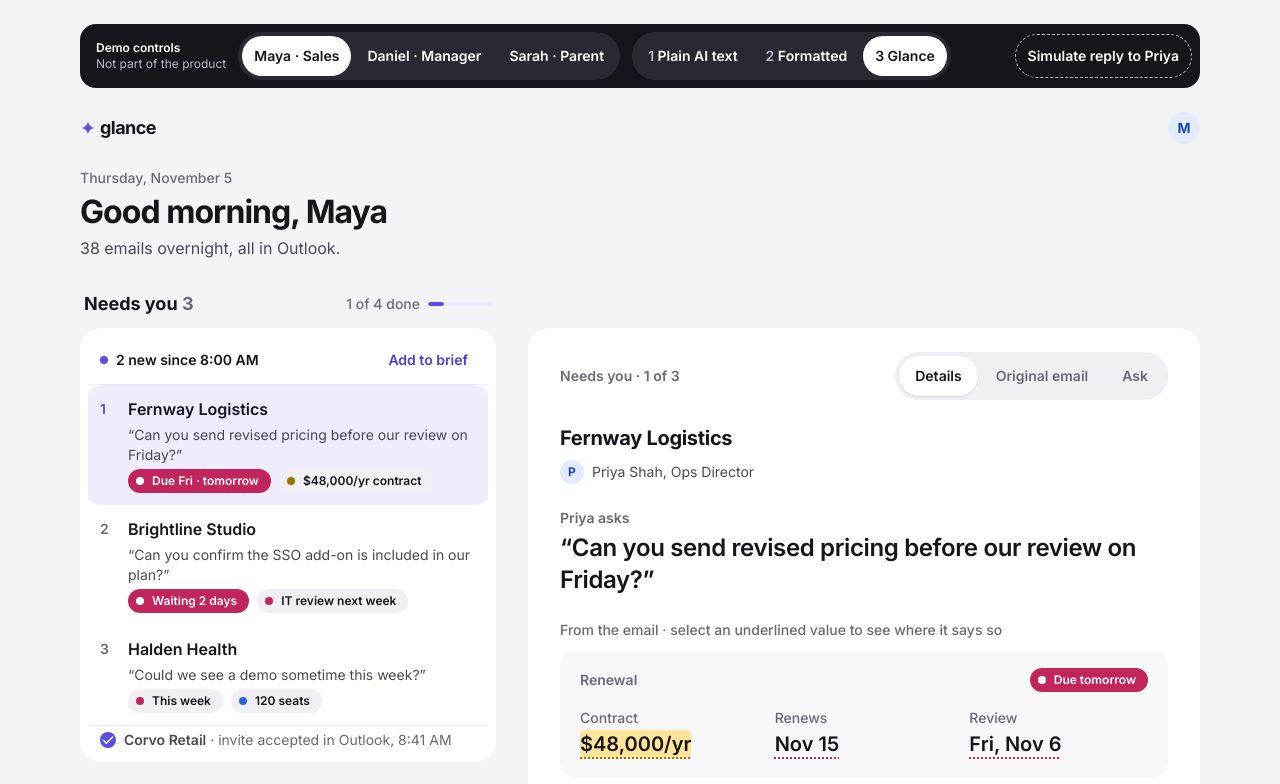
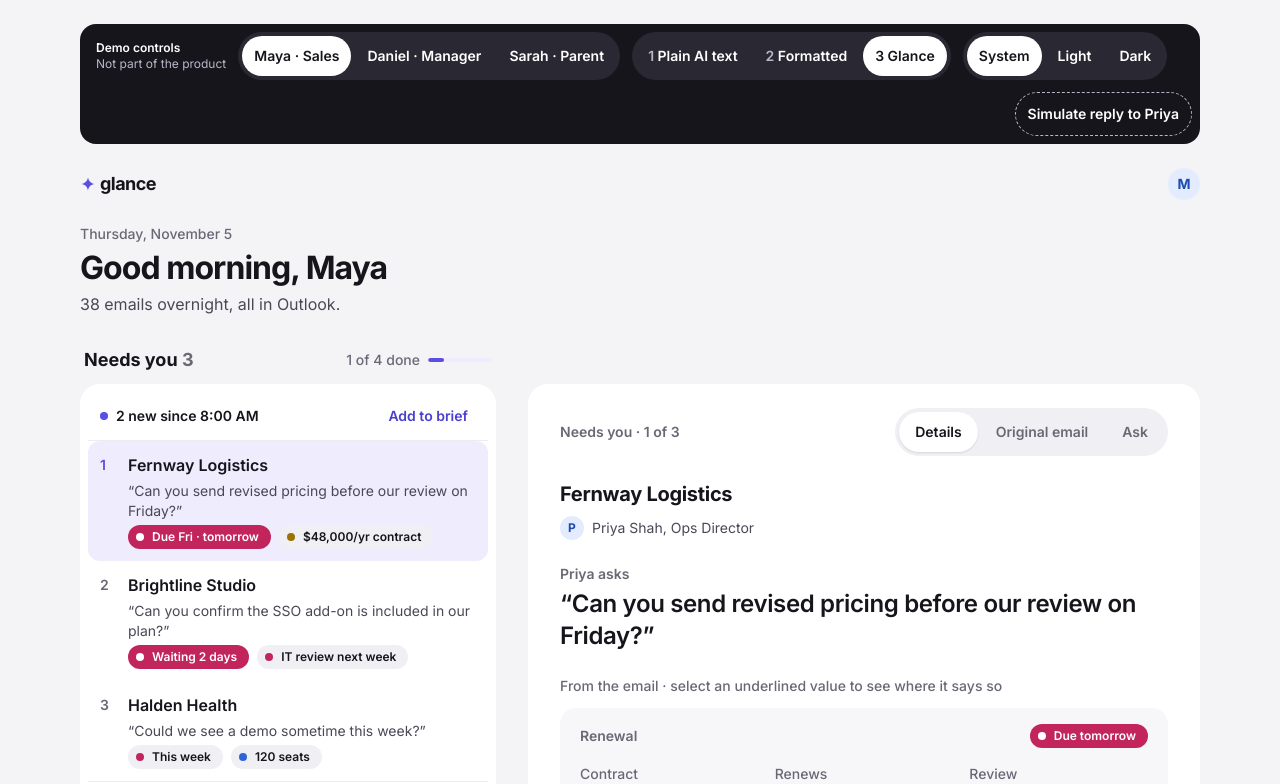
Before and after one commit to shuhaoshang/glance-mail, a React (Vite) app: page / in a window 1280 px wide. Shown: the top 784 px of the page. Built offline with nearby package versions, Linux system fonts and the light colour scheme.

Commit message:
feat: add persistent app theme preferences

```diff
--- a/src/demo/DemoApp.tsx
+++ b/src/demo/DemoApp.tsx
@@ -5,18 +5,21 @@ import { personaFromSearch } from '../app/briefData';
 import { getPersona, type PersonaId } from '../data';
 import { DemoBar } from './DemoBar';
 import { TextLevels } from './TextLevels';
+import type { ThemeControl } from './themePreference';
 
 export type DemoLevel = 1 | 2 | 3;
 interface DemoAppProps {
   initialPersonaId?: PersonaId;
   initialLevel?: DemoLevel;
   syncUrl?: boolean;
+  theme?: ThemeControl;
 }
 
 export function DemoApp({
   initialPersonaId,
   initialLevel = 3,
   syncUrl = false,
+  theme,
 }: DemoAppProps) {
   const [personaId, setPersonaId] = useState<PersonaId>(
     () =>
@@ -48,6 +51,7 @@ export function DemoApp({
       changePersona={changePersona}
       setLevel={setLevel}
       syncUrl={syncUrl}
+      theme={theme}
     />
   );
 }
@@ -57,12 +61,14 @@ function PersonaDemo({
   changePersona,
   setLevel,
   syncUrl,
+  theme,
 }: {
   personaId: PersonaId;
   level: DemoLevel;
   changePersona: (id: PersonaId) => void;
   setLevel: (level: DemoLevel) => void;
   syncUrl: boolean;
+  theme?: ThemeControl;
 }) {
   const session = useItemLifecycle(getPersona(personaId));
   return (
@@ -75,6 +81,7 @@ function PersonaDemo({
           if (next !== 3 && session.pending) session.settle(session.pending.id);
           setLevel(next);
         }}
+        theme={theme}
         simulation={{
           label: session.simulateLabel,
           disabled: session.simulateDisabled,
--- a/src/demo/DemoBar.module.css
+++ b/src/demo/DemoBar.module.css
@@ -96,18 +96,10 @@
   min-block-size: var(--size-touch);
   background: var(--color-demo-control);
 }
-.desktop .extra {
-  margin-inline-start: auto;
-}
 .phone .choice {
   flex: 1 0 auto;
   padding-inline: var(--space-8);
   white-space: nowrap;
-}
-.extra {
-  display: flex;
-  flex-wrap: wrap;
-  gap: var(--space-8);
 }
 @keyframes panelEnter {
   from {
--- a/src/demo/DemoBar.tsx
+++ b/src/demo/DemoBar.tsx
@@ -1,8 +1,9 @@
-import { useId, useRef, useState, type ReactNode } from 'react';
+import { useId, useRef, useState } from 'react';
 import type { PersonaId } from '../data';
 import { useDesktopLayout } from '../design-system/components/useDesktopLayout';
 import type { DemoLevel } from './DemoApp';
 import { usePhoneLabels } from './usePhoneLabels';
+import { themeOptions, type ThemeControl } from './themePreference';
 import styles from './DemoBar.module.css';
 
 interface DemoBarProps {
@@ -10,7 +11,7 @@ interface DemoBarProps {
   level: DemoLevel;
   onPersonaChange: (id: PersonaId) => void;
   onLevelChange: (level: DemoLevel) => void;
-  extraControls?: ReactNode;
+  theme?: ThemeControl;
   simulation?: { label: string; disabled: boolean; onClick: () => void };
 }
 const personas = [
@@ -29,7 +30,7 @@ export function DemoBar({
   level,
   onPersonaChange,
   onLevelChange,
-  extraControls,
+  theme,
   simulation,
 }: DemoBarProps) {
   const desktop = useDesktopLayout();
@@ -109,6 +110,25 @@ export function DemoBar({
                 </button>
               ))}
             </div>
+            {theme && (
+              <div
+                role="group"
+                aria-label="Demo theme"
+                className={styles.group}
+              >
+                {themeOptions.map(({ value, label }) => (
+                  <button
+                    key={value}
+                    type="button"
+                    aria-pressed={theme.value === value}
+                    className={styles.choice}
+                    onClick={() => theme.onChange(value)}
+                  >
+                    {label}
+                  </button>
+                ))}
+              </div>
+            )}
             {simulation && (
               <button
                 type="button"
@@ -119,9 +139,6 @@ export function DemoBar({
                 {simulation.label}
               </button>
             )}
-            {extraControls && (
-              <div className={styles.extra}>{extraControls}</div>
-            )}
           </div>
         )}
       </div>
--- /dev/null
+++ b/src/demo/GlanceDemo.tsx
@@ -0,0 +1,28 @@
+import { useState } from 'react';
+import { DemoApp } from './DemoApp';
+import {
+  applyThemePreference,
+  saveThemePreference,
+  type ThemePreference,
+} from './themePreference';
+
+export function GlanceDemo({
+  initialTheme,
+}: {
+  initialTheme: ThemePreference;
+}) {
+  const [theme, setTheme] = useState(initialTheme);
+  return (
+    <DemoApp
+      syncUrl
+      theme={{
+        value: theme,
+        onChange: (next) => {
+          applyThemePreference(next);
+          saveThemePreference(next);
+          setTheme(next);
+        },
+      }}
+    />
+  );
+}
--- /dev/null
+++ b/src/demo/themePreference.ts
@@ -0,0 +1,38 @@
+export const themeOptions = [
+  { value: 'system', label: 'System' },
+  { value: 'light', label: 'Light' },
+  { value: 'dark', label: 'Dark' },
+] as const;
+
+export type ThemePreference = (typeof themeOptions)[number]['value'];
+
+export interface ThemeControl {
+  value: ThemePreference;
+  onChange: (value: ThemePreference) => void;
+}
+
+const storageKey = 'glance-theme';
+
+export function readThemePreference(): ThemePreference {
+  try {
+    const saved = window.localStorage.getItem(storageKey);
+    if (saved === 'light' || saved === 'dark') return saved;
+  } catch {
+    // Storage may be blocked. The system palette is still available.
+  }
+  return 'system';
+}
+
+export function applyThemePreference(value: ThemePreference) {
+  const root = document.documentElement;
+  if (value === 'system') delete root.dataset.theme;
+  else root.dataset.theme = value;
+}
+
+export function saveThemePreference(value: ThemePreference) {
+  try {
+    window.localStorage.setItem(storageKey, value);
+  } catch {
+    // The current view still uses the viewer's choice for this page.
+  }
+}
--- a/src/design-system/docs/Patterns.mdx
+++ b/src/design-system/docs/Patterns.mdx
@@ -28,7 +28,7 @@ Open in Gmail, Outlook, or Yahoo Mail opens the corresponding web inbox in a new
 
 The demo bar is separate from the product brief. Switching personas preserves the level, and switching levels preserves the persona. The app writes persona changes to the URL; browser history restores the persona without resetting the current level. Level 3 is the default when the app loads.
 
-The narrow layout uses a Demo disclosure below the existing desktop breakpoint. The same controls appear under the bar and stay open until the toggle or Escape closes them. Later tasks add reply simulation and theme controls through the bar's extra-controls slot.
+The narrow layout uses a Demo disclosure below the existing desktop breakpoint. The same controls appear under the bar and stay open until the toggle or Escape closes them. The app’s [theme switch](?path=/story/patterns-demo--theme-selection) uses System, Light, and Dark. System follows the browser’s color scheme live. Light and Dark override it, and the app remembers the choice when browser storage is available. Use the Storybook theme toolbar to change the palette of this control example.
 
 <Markdown>{section(system, '6. Patterns')}</Markdown>
 
--- a/src/main.tsx
+++ b/src/main.tsx
@@ -1,11 +1,18 @@
 import { StrictMode } from 'react';
 import { createRoot } from 'react-dom/client';
-import { DemoApp } from './demo/DemoApp';
+import { GlanceDemo } from './demo/GlanceDemo';
+import {
+  applyThemePreference,
+  readThemePreference,
+} from './demo/themePreference';
 import './design-system/tokens/tokens.css';
 import './global.css';
 
+const initialTheme = readThemePreference();
+applyThemePreference(initialTheme);
+
 createRoot(document.getElementById('root')!).render(
   <StrictMode>
-    <DemoApp syncUrl />
+    <GlanceDemo initialTheme={initialTheme} />
   </StrictMode>,
 );
```
Also changed, not shown: 13 other files (tests, documents, lock files or other folders).
